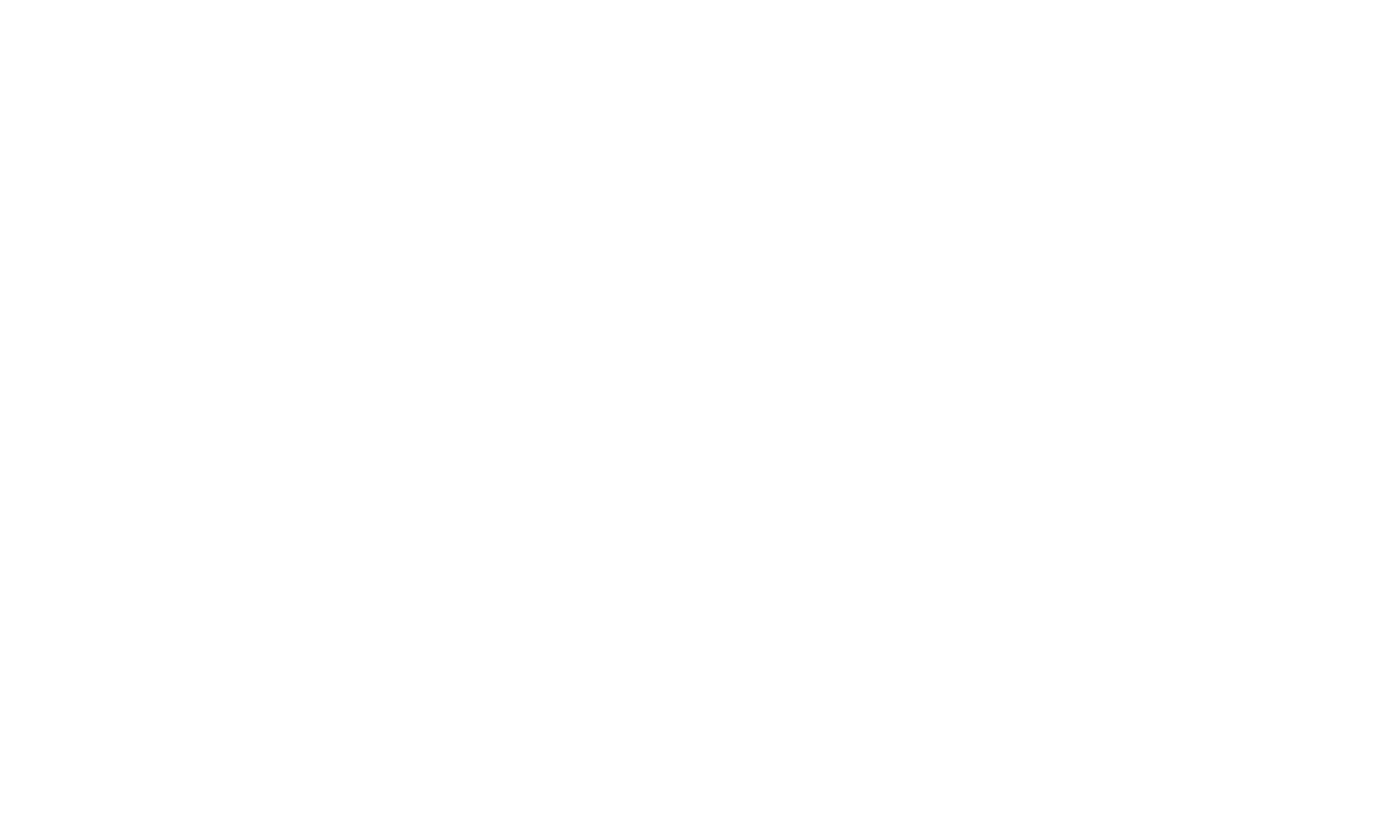
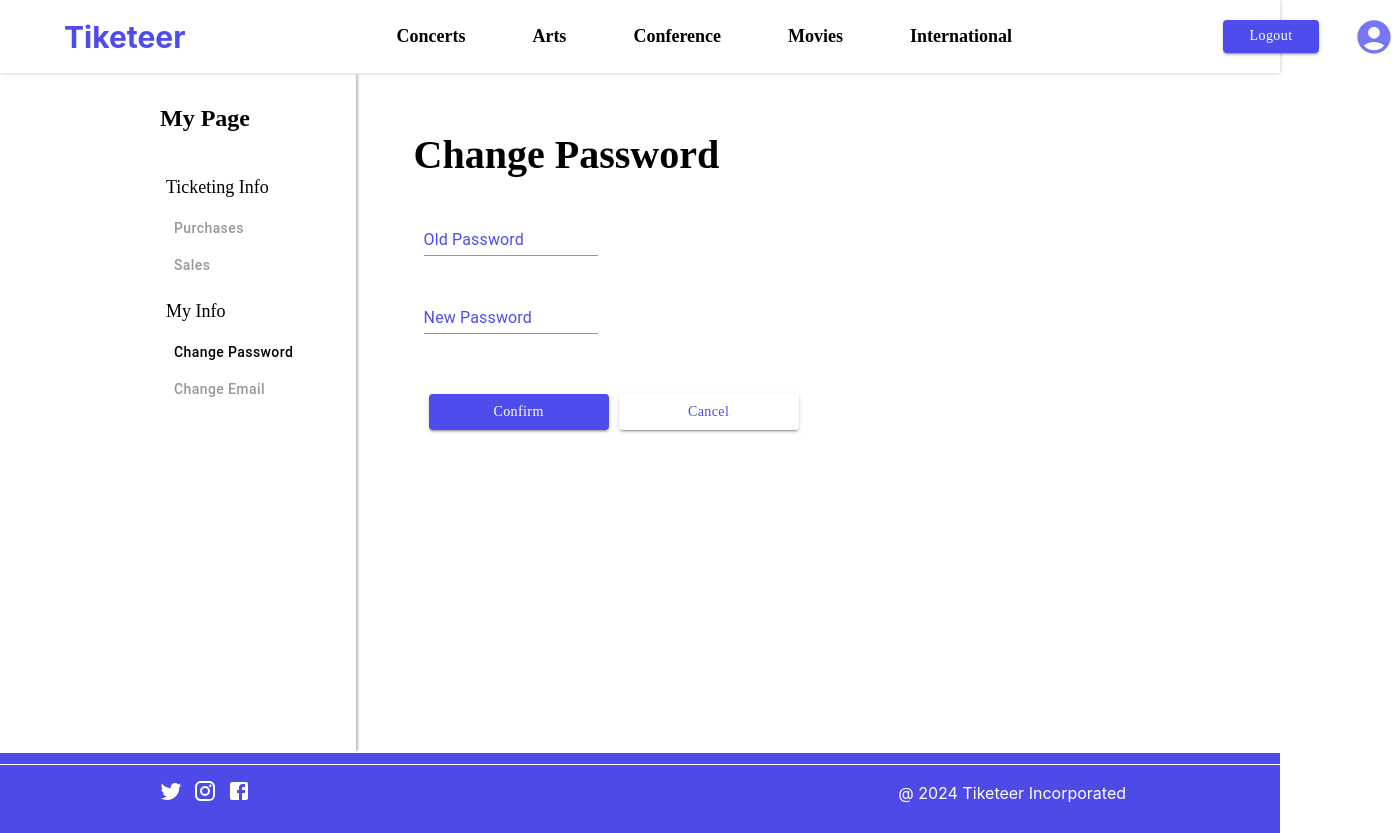
Before and after one commit to Tiketeer/Tiketeer-FE, a React (Create React App) app: page /mypage/change/password in a window 1280 px wide. Before the commit this address had no page. Shown: the whole page, 1394 px wide, since content can reach past the window. Before the commit the page ends 800 px from the top, so only its background shows below. Built offline with nearby package versions, Linux system fonts and the light colour scheme.

Commit message:
마이페이지 - 비밀번호 변경 페이지 퍼블리싱

```diff
--- a/src/App.tsx
+++ b/src/App.tsx
@@ -3,12 +3,17 @@ import './App.css';
 import LoginPage from 'pages/login/LoginPage';
 import EmailConfirmPage from 'pages/confirm/EmailConfirmPage';
 import MyPage from 'pages/mypage/MyPage';
+import { MYPAGE_PATH } from 'components/mypage/constant';
 
 function App() {
     return (
         <Routes>
             <Route path="/login" element={<LoginPage />} />
             <Route path="/confirm/email" element={<EmailConfirmPage />} />
+            <Route
+                path="/mypage/change/password"
+                element={<MyPage path={MYPAGE_PATH.CHANGE_PWD} />}
+            ></Route>
             <Route path="/mypage" element={<MyPage />} />
         </Routes>
     );
--- /dev/null
+++ b/src/components/button/CommonButton.tsx
@@ -0,0 +1,30 @@
+import { Button, SxProps, Theme } from '@mui/material';
+import { COLOR } from 'color/color';
+
+const CommonButton = (props: {
+    text: string;
+    isFilled: boolean;
+    callback?: () => Promise<void> | void;
+}) => {
+    const { text, isFilled, callback = async () => {} } = props;
+    const buttonStyle: SxProps<Theme> = {
+        height: '100%',
+        width: '100%',
+        backgroundColor: isFilled ? COLOR.DEFAULT : 'white',
+        color: isFilled ? 'white' : COLOR.DEFAULT,
+        fontSize: 'auto',
+        fontWeight: 'medium',
+        fontFamily: 'General Sans',
+        textTransform: 'none',
+        ':hover': {
+            backgroundColor: isFilled ? COLOR.DARKER : COLOR.LIGHTER,
+        },
+    };
+    return (
+        <Button variant="contained" sx={buttonStyle} onClick={callback}>
+            {text}
+        </Button>
+    );
+};
+
+export default CommonButton;
--- a/src/components/mypage/ContentWrapper.tsx
+++ b/src/components/mypage/ContentWrapper.tsx
@@ -1,5 +1,7 @@
 import styled from '@emotion/styled';
 import MyPageMainContent from './main/MyPageMainContent';
+import MyPageChangePwdContent from './change-password/MyPageChangePwdContent';
+import { MYPAGE_PATH, MyPagePathType } from './constant';
 
 const myPageContentWrapperPadding = 5;
 
@@ -10,11 +12,17 @@ const MyPageContentWrapperContainer = styled.div`
     box-sizing: border-box;
 `;
 
-const MyPageContentWrapper = (props: { path?: string }) => {
-    const { path = '/' } = props;
+const MyPageContentWrapper = (props: { path: MyPagePathType }) => {
+    const { path } = props;
     return (
         <MyPageContentWrapperContainer>
-            {path === '/' ? <MyPageMainContent></MyPageMainContent> : <></>}
+            {path === MYPAGE_PATH.MAIN ? (
+                <MyPageMainContent />
+            ) : path === MYPAGE_PATH.CHANGE_PWD ? (
+                <MyPageChangePwdContent />
+            ) : (
+                <></>
+            )}
         </MyPageContentWrapperContainer>
     );
 };
--- /dev/null
+++ b/src/components/mypage/change-password/MyPageChangePwdContent.tsx
@@ -0,0 +1,101 @@
+import styled from '@emotion/styled';
+import { TextField } from '@mui/material';
+import CommonButton from 'components/button/CommonButton';
+import { ChangeEvent, ChangeEventHandler, Dispatch, SetStateAction, useState } from 'react';
+
+const ChangePwdContentContainer = styled.div`
+    width: 100%;
+    height: 100%;
+    display: flex;
+    flex-direction: column;
+    gap: 30px;
+`;
+
+const ChangePwdContentTitleContainer = styled.div`
+    font-family: Abhaya Libre;
+    font-size: 40px;
+    font-weight: bold;
+`;
+
+const InputPwdElementContainer = styled.div`
+    width: 100%;
+    height: fit-content;
+    display: flex;
+    flex-direction: column;
+    justify-content: center;
+    padding-left: 10px;
+    padding-right: 560px;
+    box-sizing: border-box;
+`;
+
+const InputPwdBtnSetContainer = styled.div`
+    width: 400px;
+    height: fit-content;
+    display: flex;
+    flex-direction: row;
+    align-items: center;
+    gap: 10px;
+    padding: 30px 15px;
+    box-sizing: border-box;
+`;
+
+const InputPwdElement = (props: { id: string; title: string; onChange: ChangeEventHandler }) => {
+    const { id, title, onChange } = props;
+    return (
+        <InputPwdElementContainer>
+            <TextField
+                id={id}
+                label={title}
+                type="password"
+                autoComplete="current-password"
+                variant="standard"
+                onChange={onChange}
+            />
+        </InputPwdElementContainer>
+    );
+};
+
+const MyPageChangePwdContent = () => {
+    const [oldPwd, setOldPwd] = useState('');
+    const [newPwd, setNewPwd] = useState('');
+    const changeHandler: (
+        setState: Dispatch<SetStateAction<string>>,
+    ) => ChangeEventHandler = setState => {
+        return (event: ChangeEvent<Element>) => {
+            setState((event.target as any).value ?? '');
+        };
+    };
+    return (
+        <ChangePwdContentContainer>
+            <ChangePwdContentTitleContainer>Change Password</ChangePwdContentTitleContainer>
+            <InputPwdElement
+                id="old-pwd-input"
+                title="Old Password"
+                onChange={changeHandler(setOldPwd)}
+            />
+            <InputPwdElement
+                id="new-pwd-input"
+                title="New Password"
+                onChange={changeHandler(setNewPwd)}
+            />
+            <InputPwdBtnSetContainer>
+                <CommonButton
+                    text="Confirm"
+                    isFilled={true}
+                    callback={() => {
+                        console.log(oldPwd);
+                    }}
+                />
+                <CommonButton
+                    text="Cancel"
+                    isFilled={false}
+                    callback={() => {
+                        console.log(newPwd);
+                    }}
+                />
+            </InputPwdBtnSetContainer>
+        </ChangePwdContentContainer>
+    );
+};
+
+export default MyPageChangePwdContent;
--- /dev/null
+++ b/src/components/mypage/constant.ts
@@ -0,0 +1,27 @@
+export const MyPagePathList = [
+    '/',
+    '/change/password',
+    '/change/email',
+    '/purchases',
+    '/sales',
+] as const;
+
+export type MyPagePathType = (typeof MyPagePathList)[number];
+
+export const MyPagePathKeyList = [
+    'MAIN',
+    'CHANGE_PWD',
+    'CHANGE_EMAIL',
+    'PURCHASE',
+    'SALE',
+] as const;
+
+export type MyPagePathKeyType = (typeof MyPagePathKeyList)[number];
+
+export const MYPAGE_PATH: Record<MyPagePathKeyType, MyPagePathType> = {
+    MAIN: '/',
+    CHANGE_PWD: '/change/password',
+    CHANGE_EMAIL: '/change/email',
+    PURCHASE: '/purchases',
+    SALE: '/sales',
+};
--- a/src/components/mypage/side-bar/Sidebar.tsx
+++ b/src/components/mypage/side-bar/Sidebar.tsx
@@ -1,6 +1,9 @@
 import styled from '@emotion/styled';
 import MyPageSideBarBody from './SidebarBody';
 import { COLOR } from 'color/color';
+import { MyPagePathType } from '../constant';
+import { PathToButtonKey } from './constant';
+import { useNavigate } from 'react-router-dom';
 
 export const MyPageSideBarContainer = styled.div`
     width: fit-content;
@@ -24,16 +27,15 @@ export const MyPageSideBarTitleContainer = styled.div`
     }
 `;
 
-const MyPageSideBar = () => {
-    const content = {
-        'Ticketing Info': ['Purchases', 'Sales'],
-        'My Info': ['Change Password', 'Change Email'],
-    };
-
+const MyPageSideBar = (props: { path: MyPagePathType }) => {
+    const { path } = props;
+    const navigate = useNavigate();
     return (
         <MyPageSideBarContainer>
-            <MyPageSideBarTitleContainer>My Page</MyPageSideBarTitleContainer>
-            <MyPageSideBarBody contents={content}></MyPageSideBarBody>
+            <MyPageSideBarTitleContainer onClick={() => navigate('/mypage')}>
+                My Page
+            </MyPageSideBarTitleContainer>
+            <MyPageSideBarBody selectorKey={PathToButtonKey[path]}></MyPageSideBarBody>
         </MyPageSideBarContainer>
     );
 };
--- a/src/components/mypage/side-bar/SidebarBody.tsx
+++ b/src/components/mypage/side-bar/SidebarBody.tsx
@@ -1,5 +1,6 @@
 import styled from '@emotion/styled';
 import SideBarElement from './SidebarElement';
+import { Contents } from './constant';
 
 const MyPageSideBarBodyContainer = styled.div`
     display: flex;
@@ -9,8 +10,9 @@ const MyPageSideBarBodyContainer = styled.div`
     box-sizing: border-box;
 `;
 
-const MyPageSideBarBody = (props: { contents: Record<string, string[]>; selectorKey?: string }) => {
-    const { contents, selectorKey } = props;
+const MyPageSideBarBody = (props: { selectorKey?: string }) => {
+    const contents = Contents;
+    const { selectorKey } = props;
     return (
         <MyPageSideBarBodyContainer>
             {Object.keys(contents).map(title => {
--- a/src/components/mypage/side-bar/SidebarElementBtn.tsx
+++ b/src/components/mypage/side-bar/SidebarElementBtn.tsx
@@ -1,11 +1,11 @@
 import { Button, SxProps, Theme } from '@mui/material';
+import { useNavigate } from 'react-router-dom';
+import { PathToButtonKey } from './constant';
+import { MyPagePathType } from '../constant';
 
-const SideBarElementButton = (props: {
-    text: string;
-    isSelected?: boolean;
-    callback?: () => Promise<void>;
-}) => {
-    const { text, isSelected = false, callback = async () => {} } = props;
+const SideBarElementButton = (props: { text: string; isSelected?: boolean }) => {
+    const navigate = useNavigate();
+    const { text, isSelected = false } = props;
     const buttonStyle: SxProps<Theme> = {
         height: '100%',
         justifyContent: 'start',
@@ -13,8 +13,17 @@ const SideBarElementButton = (props: {
         color: isSelected ? 'black' : '#979797',
         textTransform: 'none',
     };
+
+    const newMyPagePath = (Object.keys(PathToButtonKey).find(
+        path => PathToButtonKey[path as MyPagePathType] === text,
+    ) ?? '/') as MyPagePathType;
     return (
-        <Button sx={buttonStyle} onClick={callback}>
+        <Button
+            sx={buttonStyle}
+            onClick={() => {
+                navigate('/mypage' + newMyPagePath);
+            }}
+        >
             {text}
         </Button>
     );
--- /dev/null
+++ b/src/components/mypage/side-bar/constant.ts
@@ -0,0 +1,13 @@
+import { MyPagePathType } from '../constant';
+
+export const Contents: Record<string, string[]> = {
+    'Ticketing Info': ['Purchases', 'Sales'],
+    'My Info': ['Change Password', 'Change Email'],
+};
+export const PathToButtonKey: Record<MyPagePathType, string | undefined> = {
+    '/': undefined,
+    '/change/email': Contents['My Info'][1],
+    '/change/password': Contents['My Info'][0],
+    '/purchases': Contents['Ticketing Info'][0],
+    '/sales': Contents['Ticketing Info'][1],
+};
--- a/src/pages/mypage/MyPage.tsx
+++ b/src/pages/mypage/MyPage.tsx
@@ -1,8 +1,10 @@
 import styled from '@emotion/styled';
 import MyPageContentWrapper from 'components/mypage/ContentWrapper';
+import { MYPAGE_PATH, MyPagePathType } from 'components/mypage/constant';
 import MyPageSideBar from 'components/mypage/side-bar/Sidebar';
 import PageFooter from 'components/page-footer/PageFooter';
 import PageHeader from 'components/page-header/PageHeader';
+import { useState } from 'react';
 
 const MyPageContainer = styled.div`
     width: 100vw;
@@ -21,13 +23,14 @@ const MyPageBodyContainer = styled.div`
     box-sizing: border-box;
 `;
 
-const MyPage = () => {
+const MyPage = (props: { path?: MyPagePathType }) => {
+    const { path = MYPAGE_PATH.MAIN } = props;
     return (
         <MyPageContainer>
             <PageHeader isLogined={true} />
             <MyPageBodyContainer>
-                <MyPageSideBar />
-                <MyPageContentWrapper />
+                <MyPageSideBar path={path} />
+                <MyPageContentWrapper path={path} />
             </MyPageBodyContainer>
             <PageFooter />
         </MyPageContainer>
```
